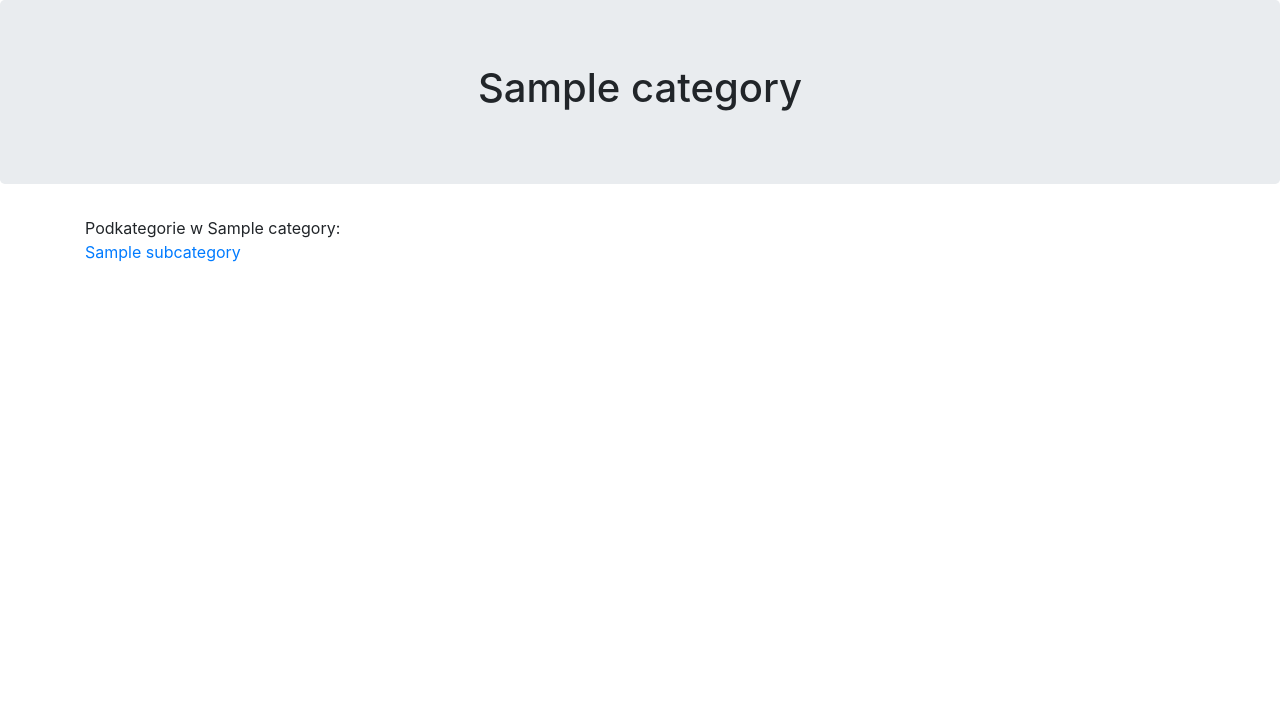
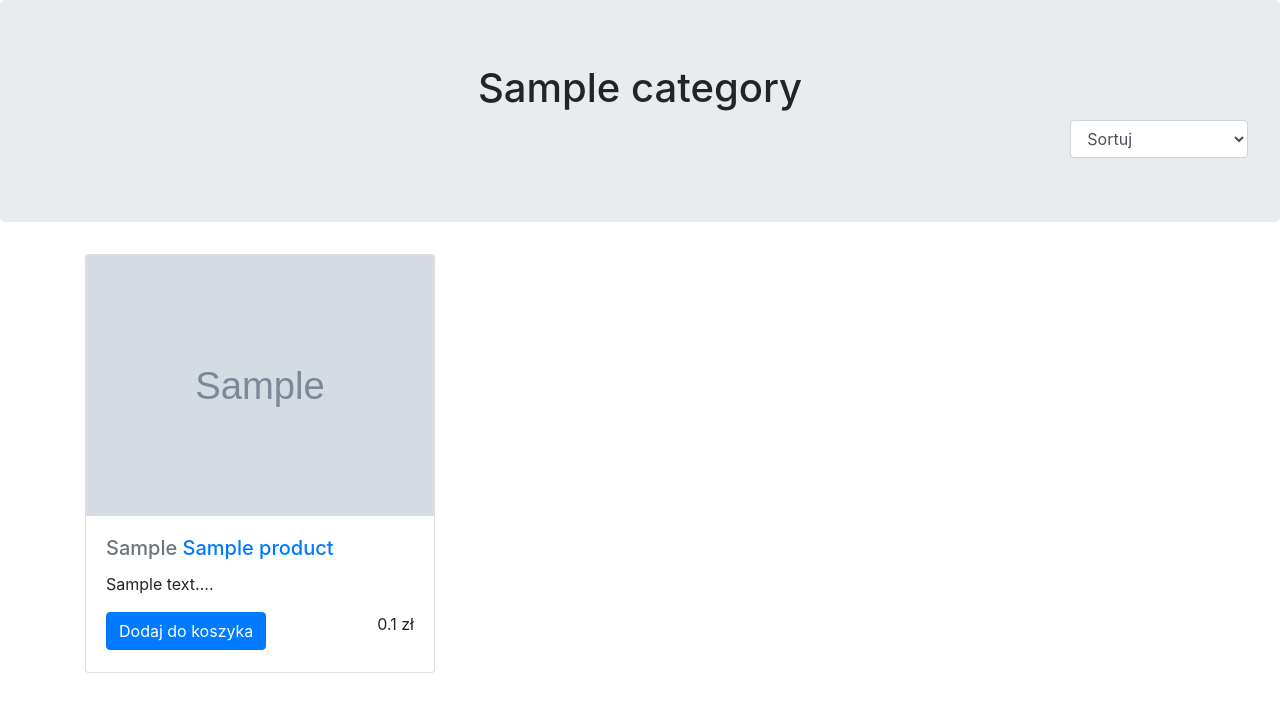
Before and after one commit to Nasus20202/django-store, a Django app: a page that uses products/templates/products/category.html in a window 1280 px wide. Shown: the part 56-768 px from the top of the page. Run offline with Django 3.2, Linux system fonts and the light colour scheme; tables that the repository leaves empty hold one stand-in row (values such as "Sample post"); grey boxes marked "Sample" are stand-in pictures; some libraries are stand-ins or nearby versions.

Commit message:
Small view updates

```diff
--- a/products/models.py
+++ b/products/models.py
@@ -1,4 +1,5 @@
 from django.db import models
+import operator
 
 
 def category_list_fun(order="name"):
@@ -14,9 +15,22 @@ class Category(models.Model):
 
     def product_list(self, order='name'):
         product_list = []
-        for subcategory in self.subcategory_list(order):
+        for subcategory in self.subcategory_list():
             for product in subcategory.product_list(order):
                 product_list.append(product)
+        if order == 'name':
+            product_list.sort(key=lambda x: x.name, reverse=True)
+        elif order == '-name':
+            product_list.sort(key=lambda x: x.name, reverse=False)
+        elif order == '-price':
+            product_list.sort(key=lambda x: x.price, reverse=True)
+        elif order == 'price':
+            product_list.sort(key=lambda x: x.price, reverse=False)
+        else:
+            product_list.sort(key=lambda x: x.times_bought, reverse=True)
+
+        for i in product_list:
+            print(i, i.times_bought)
         return product_list
 
     def category_list(self, order="name"):
@@ -55,6 +69,8 @@ class Product(models.Model):
     about = models.TextField(max_length=10240, default='')
     shortAbout = models.TextField(max_length=512, default='')
     photo = models.CharField(max_length=256, default='')
+    rating = models.IntegerField(default=0)
+    votes = models.IntegerField(default=0)
 
     def Subcategory(self):
         return self.subcategory
@@ -64,3 +80,6 @@ class Product(models.Model):
 
     def Price_divided(self):
         return self.price/100
+
+    def Rating(self):
+        return self.rating/self.votes
--- a/products/templates/products/category.html
+++ b/products/templates/products/category.html
@@ -8,6 +8,18 @@
   <script src="https://ajax.googleapis.com/ajax/libs/jquery/3.5.1/jquery.min.js"></script>
   <script src="https://cdnjs.cloudflare.com/ajax/libs/popper.js/1.16.0/umd/popper.min.js"></script>
   <script src="https://maxcdn.bootstrapcdn.com/bootstrap/4.5.2/js/bootstrap.min.js"></script>
+  <style>
+        .row {
+   display: flex;
+   flex-wrap: wrap;
+   }
+
+.row > div[class*='col-'] {
+  display: flex;
+}
+
+  </style>
+  {% load static %}
 </head>
 <body>
  <nav class="navbar navbar-expand-md bg-dark navbar-dark">
@@ -40,18 +52,44 @@
 
 <div class="jumbotron text-center">
   <h1>{{ category.name }}</h1>
+    <div class="row">
+        <div class="col-sm-10"></div>
+            <div class="col-sm-2">
+                <select class="form-control" id="sort" onchange="location = this.value">
+                    <option value="">Sortuj</option>
+                    <option value="?sort=times_bought">Popularność</option>
+                    <option value="?sort=-name">Od A od Z</option>
+                    <option value="?sort=name">Od Z do A</option>
+                    <option value="?sort=price">Cena: rosnąco</option>
+                    <option value="?sort=-price">Cena: malejąco</option>
+                </select>
+            </div>
+        </div>
+  </div>
 </div>
 
+
 <div class="container">
-  <div class="row">
-    <div class="col-sm-12">
-        Podkategorie w {{ category.name }}:<br>
-        {% if category.subcategory_list %}
-            {% for subcategory in category.subcategory_list %}
-                <a href="{% url 'products:subcategory' category.shortName subcategory.shortName %}">{{ subcategory.name }}</a><br>
+        {% if category.product_list %}
+            <div class="row">
+            {% load products_extras %}
+            {% products category sort as products_tag %}
+            {% for product in products_tag %}
+                <div class="col-md-4">
+                <div class="card">
+                    <a href="{% url 'products:product' product.shortName %}"><img class="img-fluid card-img-top" src="{% static "/products/img/" %}{{ product.photo }}" alt="{{ product.shortName }}"></a>
+                    <div class="card-body">
+                        <h5 class="card-title"><a href="{% url 'products:product' product.shortName %}"><span class="text-muted">{{ product.brand }}</span> {{ product.name }}</a></h5>
+                        <p class="card-text">{{ product.shortAbout|slice:"100" }}...</p>
+                        <p style="float: right">{{ product.Price_divided }} zł</p>
+                        <a href="#" class="btn btn-primary" id="{{ product.shortName }}-add-to-cart">Dodaj do koszyka</a>
+                    </div>
+                </div>
+                </div>
+                {%  cycle '' '' '</div><div class="row">' %}
             {% endfor %}
         {% else %}
-            Brak podkategorii
+            Brak produktów
         {% endif %}
     </div>
   </div>
--- a/products/templates/products/subcategory.html
+++ b/products/templates/products/subcategory.html
@@ -57,6 +57,7 @@
             <div class="col-sm-2">
                 <select class="form-control" id="sort" onchange="location = this.value">
                     <option value="">Sortuj</option>
+                    <option value="?sort=times_bought">Popularność</option>
                     <option value="?sort=-name">Od A od Z</option>
                     <option value="?sort=name">Od Z do A</option>
                     <option value="?sort=price">Cena: rosnąco</option>
@@ -78,7 +79,7 @@
                 <div class="card">
                     <a href="{% url 'products:product' product.shortName %}"><img class="img-fluid card-img-top" src="{% static "/products/img/" %}{{ product.photo }}" alt="{{ product.shortName }}"></a>
                     <div class="card-body">
-                        <h5 class="card-title"><a href="{% url 'products:product' product.shortName %}">{{ product.brand }} {{ product.name }}</a></h5>
+                        <h5 class="card-title"><a href="{% url 'products:product' product.shortName %}"><span class="text-muted">{{ product.brand }}</span> {{ product.name }}</a></h5>
                         <p class="card-text">{{ product.shortAbout|slice:"100" }}...</p>
                         <p style="float: right">{{ product.Price_divided }} zł</p>
                         <a href="#" class="btn btn-primary" id="{{ product.shortName }}-add-to-cart">Dodaj do koszyka</a>
--- a/products/views.py
+++ b/products/views.py
@@ -11,7 +11,13 @@ def index_view(request):
 
 def category_view(request, category_name):
     category = get_object_or_404(Category, shortName__iexact=category_name)
-    context = {'category': category, }
+    try:
+        sort = request.GET['sort']
+        if sort not in {'name', '-name', 'price', '-price', '-times_bought'}:
+            sort = '-times_bought'
+    except:
+        sort = '-times_bought'
+    context = {'category': category, 'sort': sort}
     return render(request, 'products/category.html', context)
 
 
@@ -20,8 +26,10 @@ def subcategory_view(request, category_name, subcategory_name):
     subcategory = get_object_or_404(Subcategory, shortName__iexact=subcategory_name)
     try:
         sort = request.GET['sort']
+        if sort not in {'name', '-name', 'price', '-price', '-times_bought'}:
+            sort = '-times_bought'
     except:
-        sort = 'name'
+        sort = '-times_bought'
     context = {'category': category, 'subcategory': subcategory, 'sort': sort}
     return render(request, 'products/subcategory.html', context)
 
```
Also changed, not shown: products/migrations/0011_auto_20201202_1634.py (added).
